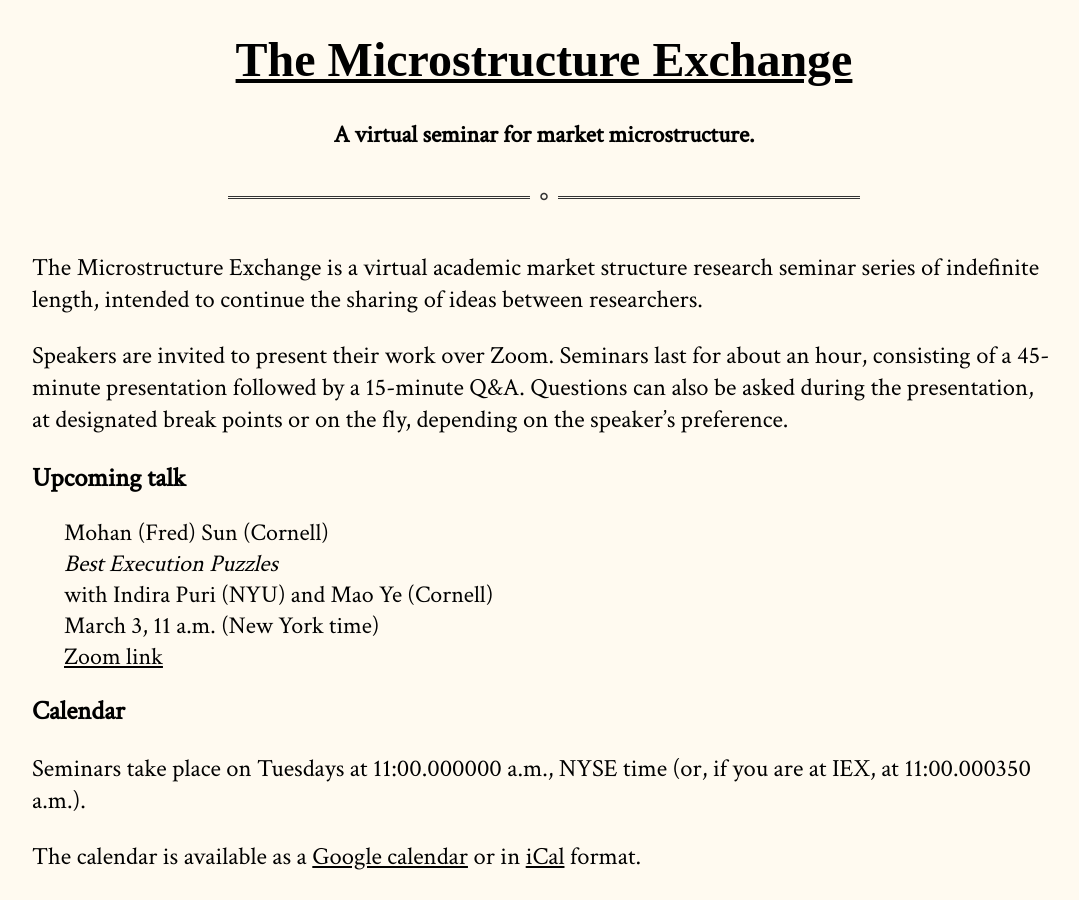
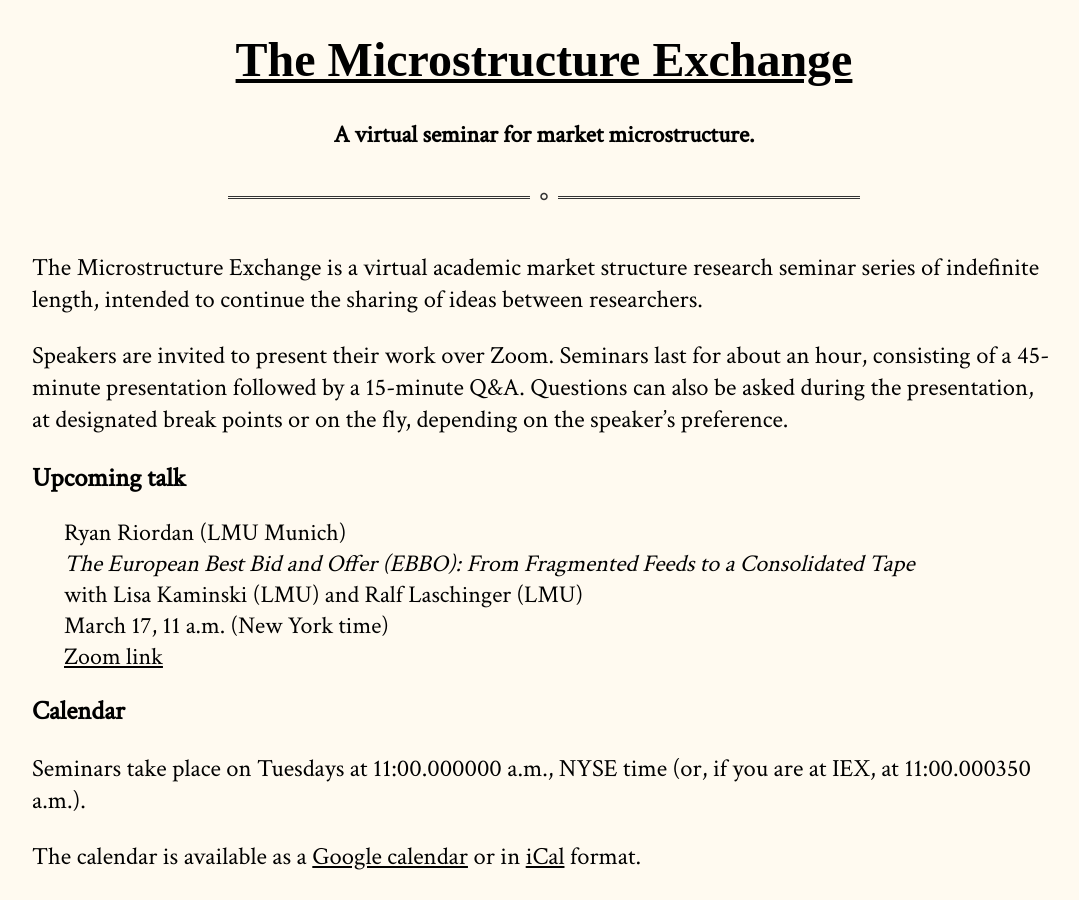
Before and after one commit to cpfiffer/microstructure.exchange, a Jekyll site: the page built from index.md, in a window 1280 px wide and 900 px high. Shown: the whole window, without its empty margins (96-1175 px from the left). Built offline with Jekyll 4.4.1, drawn with Linux system fonts in a browser that asks for light colours; some web fonts are replaced.

Commit message:
Update _config.yml

```diff
--- a/_config.yml
+++ b/_config.yml
@@ -11,10 +11,10 @@ github:
   owner_name: Cameron Pfiffer
 
 speaker-info:
-  speaker-name: "Mohan (Fred) Sun (Cornell)"
-  speaker-paper: "Best Execution Puzzles"
-  coauthors: "Indira Puri (NYU) and Mao Ye (Cornell)"
-  speaker-date: "March 3, 11 a.m. (New York time)"
+  speaker-name: "Ryan Riordan (LMU Munich)"
+  speaker-paper: "The European Best Bid and Offer (EBBO): From Fragmented Feeds to a Consolidated Tape"
+  coauthors: "Lisa Kaminski (LMU) and Ralf Laschinger (LMU)"
+  speaker-date: "March 17, 11 a.m. (New York time)"
   #paper-link: "https://papers.ssrn.com/sol3/papers.cfm?abstract_id=5186551"
   #paper-link: "papers/Signaling.pdf" # If you have a file instead
   webinar-link: "https://us06web.zoom.us/j/84504721258?pwd=I2cR9GtVjSa0myOQKYdxRTvQ1PHENW.1"
```
